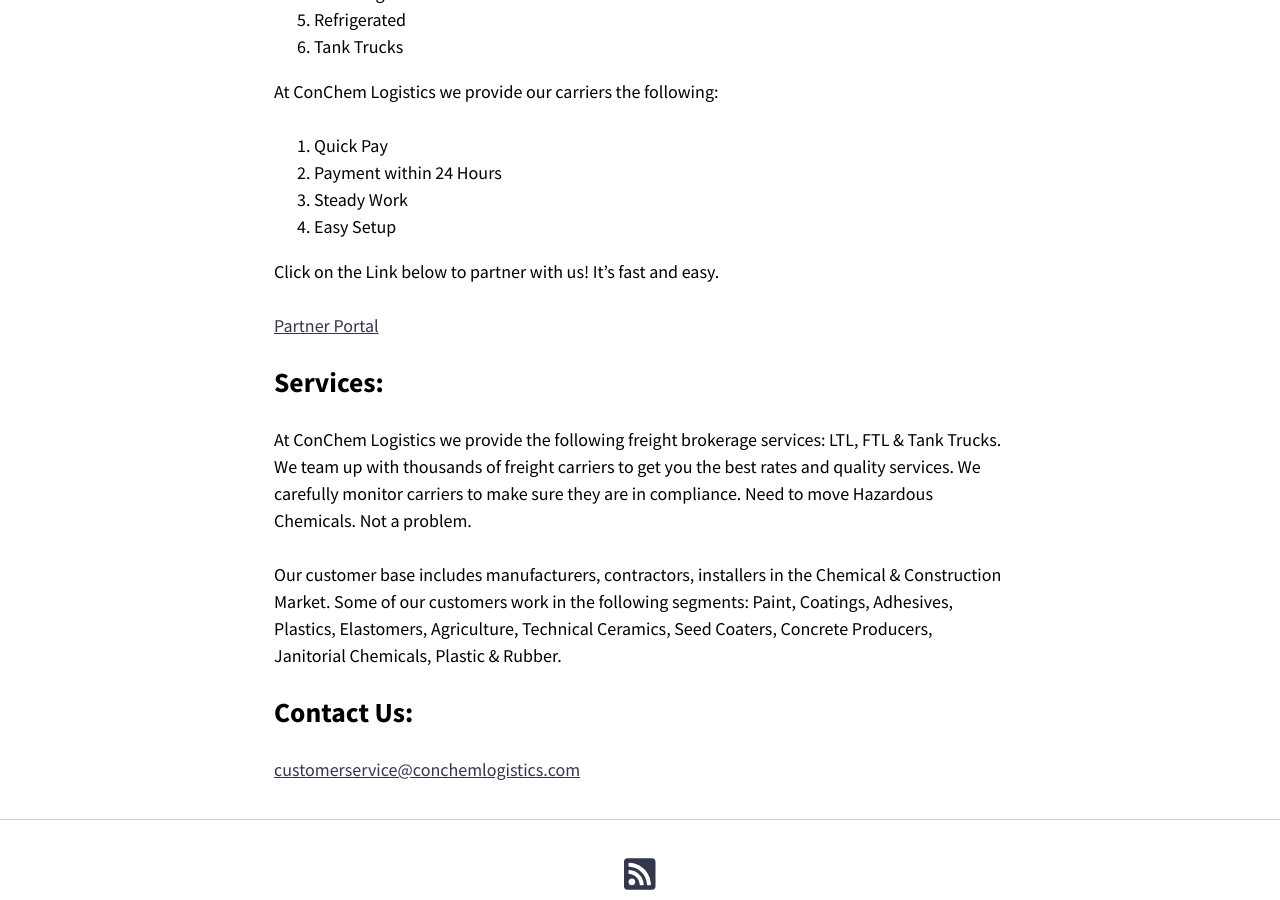
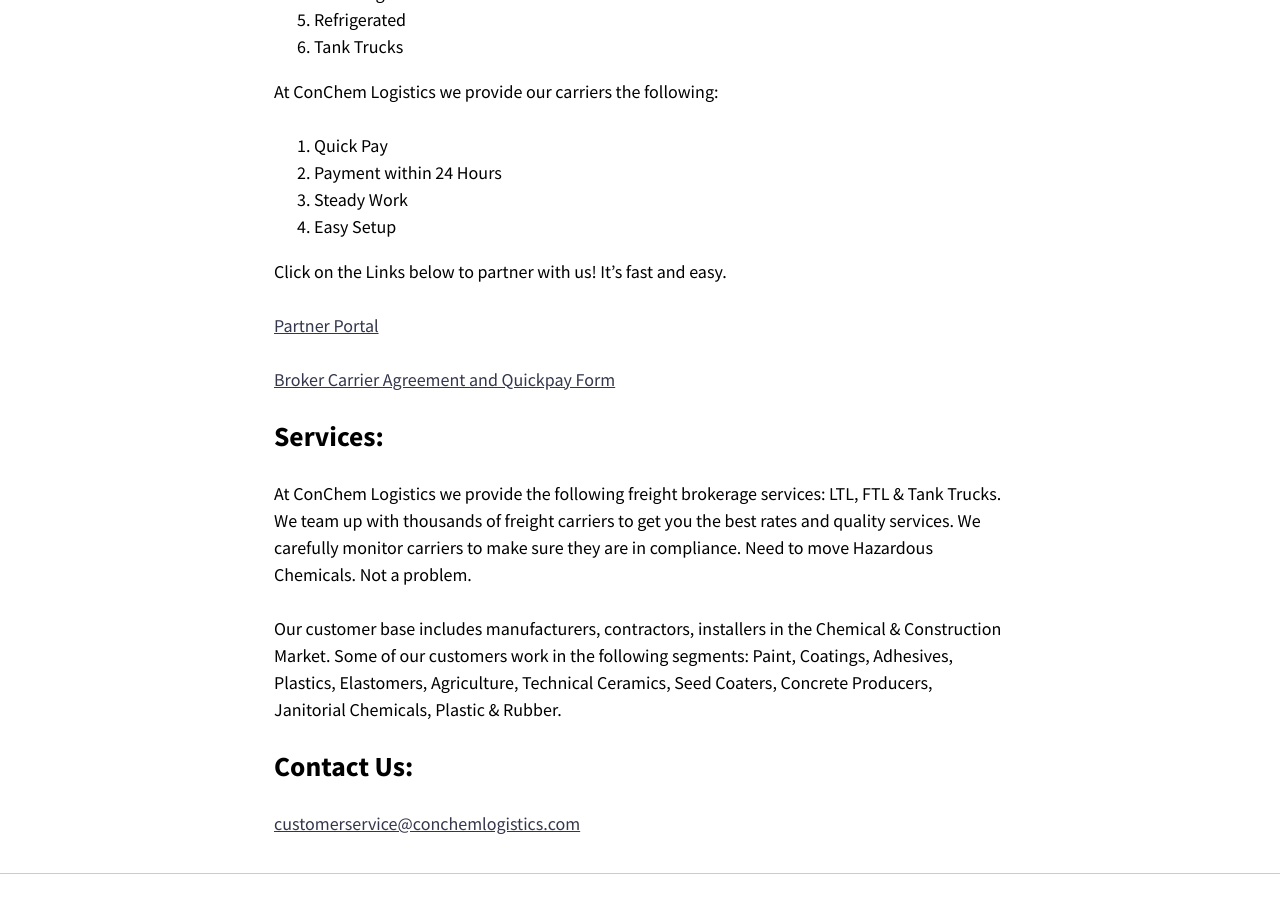
Before and after one commit to jaydurant/ConChemLogisticsWeb, a Jekyll site: the page built from index.md, in a window 1280 px wide and 900 px high, scrolled down 1541 px. Built offline with Jekyll 4.4.1, drawn with Linux system fonts in a browser that asks for light colours; nearby versions of some CDN libraries.

Commit message:
Add links for website

```diff
--- a/index.md
+++ b/index.md
@@ -44,9 +44,11 @@ At ConChem Logistics we provide our carriers the following:
 3. Steady Work
 4. Easy Setup
 
-Click on the Link below to partner with us! It's fast and easy.
+Click on the Links below to partner with us! It's fast and easy.
 
-[Partner Portal]()
+[Partner Portal](https://mycarrierpackets.com/4a204475-f96c-465d-b9b2-58f6c72d8064/Carrier/Intellivite)
+
+[Broker Carrier Agreement and Quickpay Form](OfficialBrokerCarrierAgreement&QuickPay.docx)
 
 ## Services: {#services}
 
```
Also changed, not shown: 1 other file.
